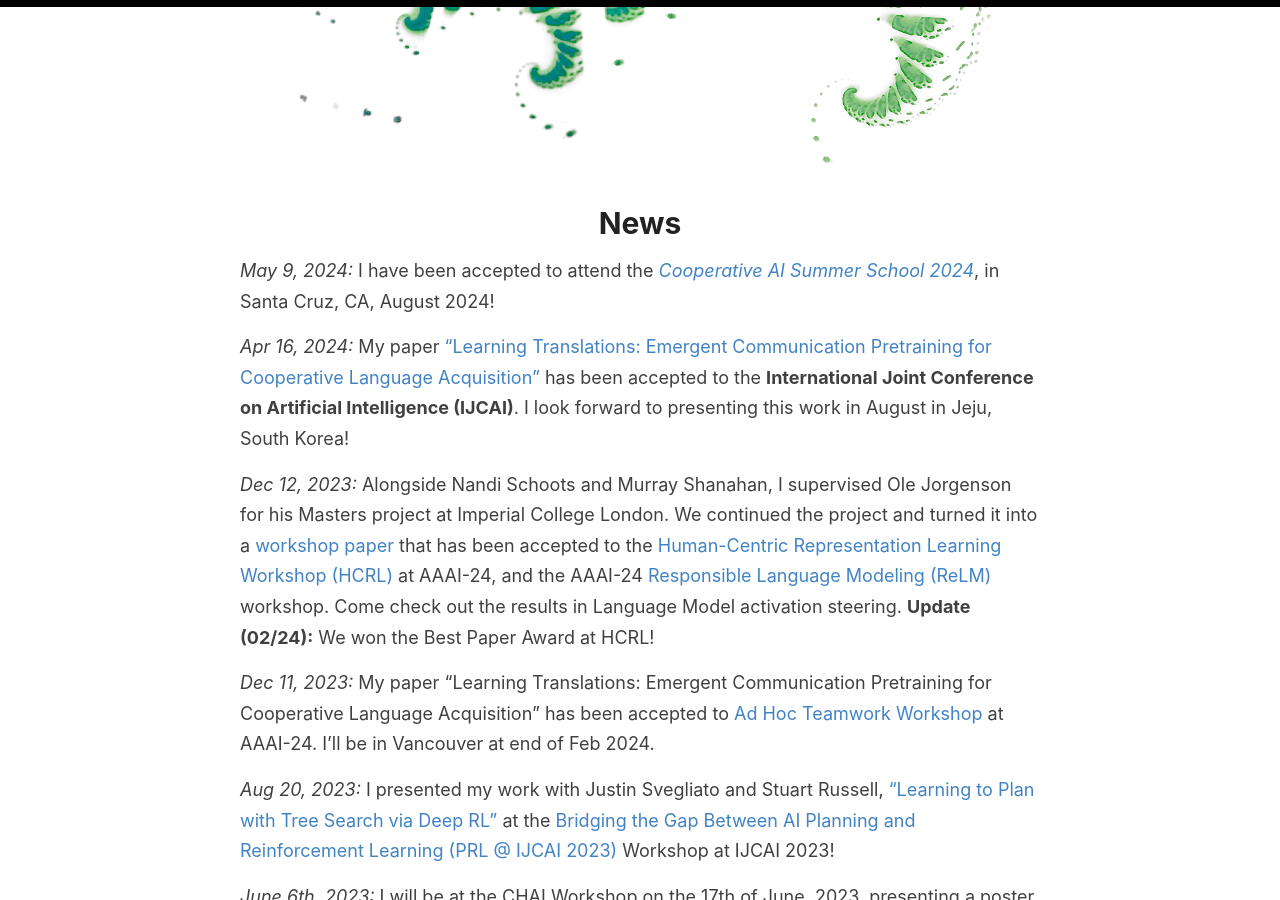
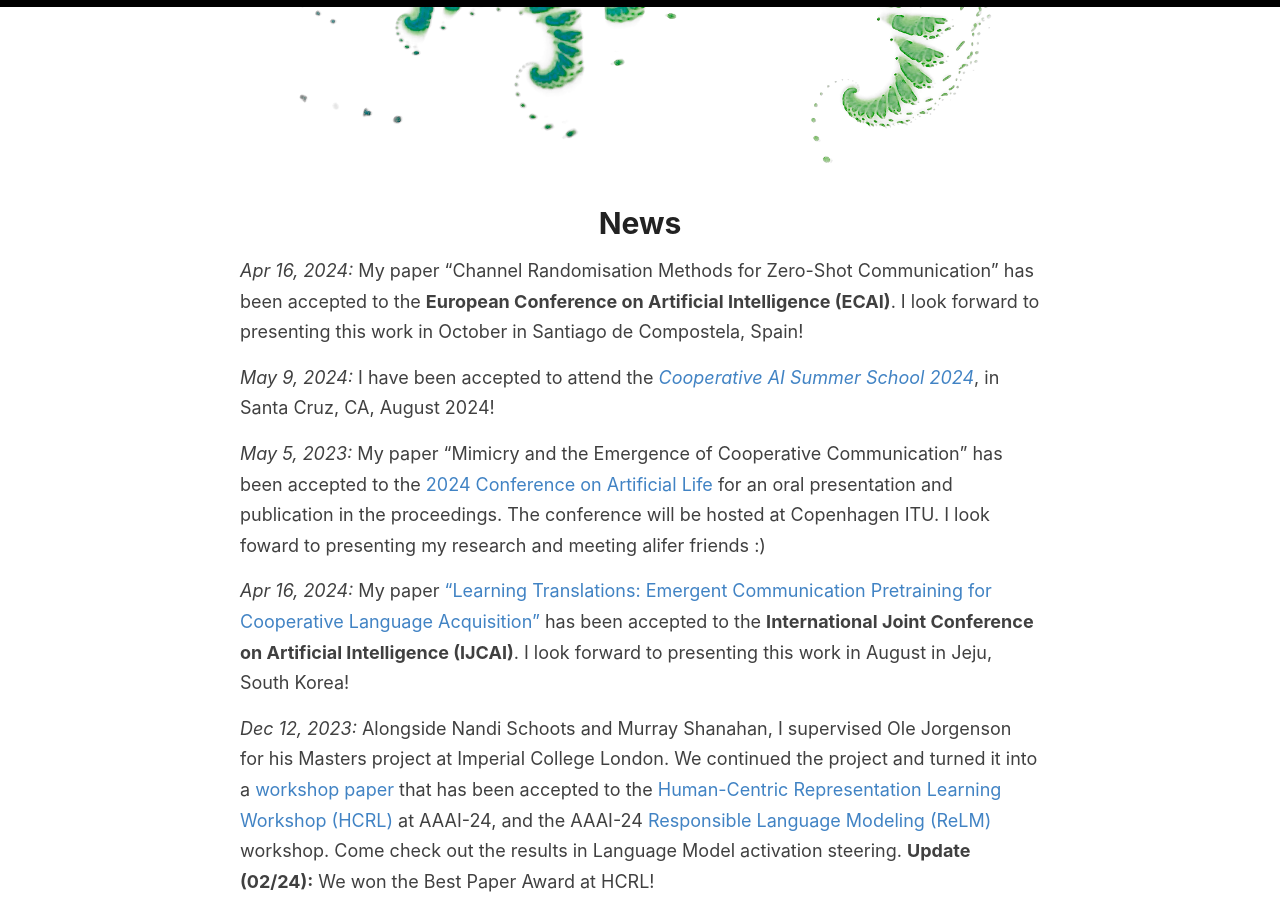
Before and after one commit to DylanCope/dylancope.github.io, a Jekyll site: the page built from _pages/news.md, in a window 1280 px wide and 900 px high, scrolled down 312 px. Built offline with Jekyll 4.4.1, drawn with Linux system fonts in a browser that asks for light colours.

Commit message:
Update news.md

```diff
--- a/_pages/news.md
+++ b/_pages/news.md
@@ -4,7 +4,11 @@ title: News
 permalink: /news/
 ---
 
+_Apr 16, 2024:_ My paper "Channel Randomisation Methods for Zero-Shot Communication" has been accepted to the **European Conference on Artificial Intelligence (ECAI)**. I look forward to presenting this work in October in Santiago de Compostela, Spain!
+
 _May 9, 2024:_ I have been accepted to attend the [_Cooperative AI Summer School 2024_](https://www.cooperativeai.com/summer-school/summer-school-2024), in Santa Cruz, CA, August 2024!
+
+_May 5, 2023:_ My paper "Mimicry and the Emergence of Cooperative Communication" has been accepted to the [2024 Conference on Artificial Life](https://2024.alife.org/) for an oral presentation and publication in the proceedings. The conference will be hosted at Copenhagen ITU. I look foward to presenting my research and meeting alifer friends :)
 
 _Apr 16, 2024:_ My paper ["Learning Translations: Emergent Communication Pretraining for Cooperative Language Acquisition"](https://dylancope.com/translation-learning/) has been accepted to the **International Joint Conference on Artificial Intelligence (IJCAI)**. I look forward to presenting this work in August in Jeju, South Korea!
 
```
